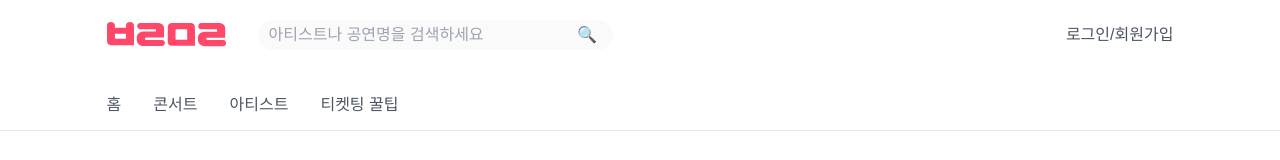
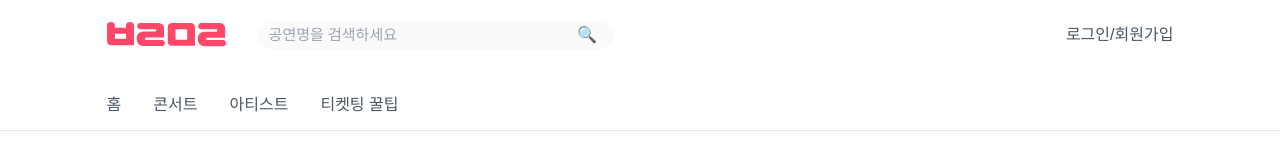
Before and after one commit to bolmal-dev/bolmal_dev_front, a Next.js app: page /search in a window 1280 px wide. Shown: the top 160 px of the page. Built offline with nearby package versions, Linux system fonts and the light colour scheme; no server answers.

Commit message:
style : 검색 placeholder style 수정

```diff
--- a/src/components/nav/search.tsx
+++ b/src/components/nav/search.tsx
@@ -27,8 +27,8 @@ export default function Search({ onSearch }: SearchInputProps) {
                 value={searchTerm}
                 onChange={(e) => setSearchTerm(e.target.value)}
                 onKeyPress={handleKeyPress}
-                placeholder="아티스트나 공연명을 검색하세요"
-                className="w-[27.77vw] h-[3.7vh] rounded-[100px] bg-bg-default focus:outline-none focus:border-primary border-[1px] border-transparent pl-[10px] pr-[50px] placeholder:text-gray-400"
+                placeholder="공연명을 검색하세요"
+                className="w-[27.77vw] h-[3.7vh] rounded-[100px] bg-bg-default focus:outline-none focus:border-primary border-[1px] border-transparent pl-[10px] pr-[50px] placeholder:text-gray-400 text-[15px]"
             />
             <button
                 type="submit"
```
